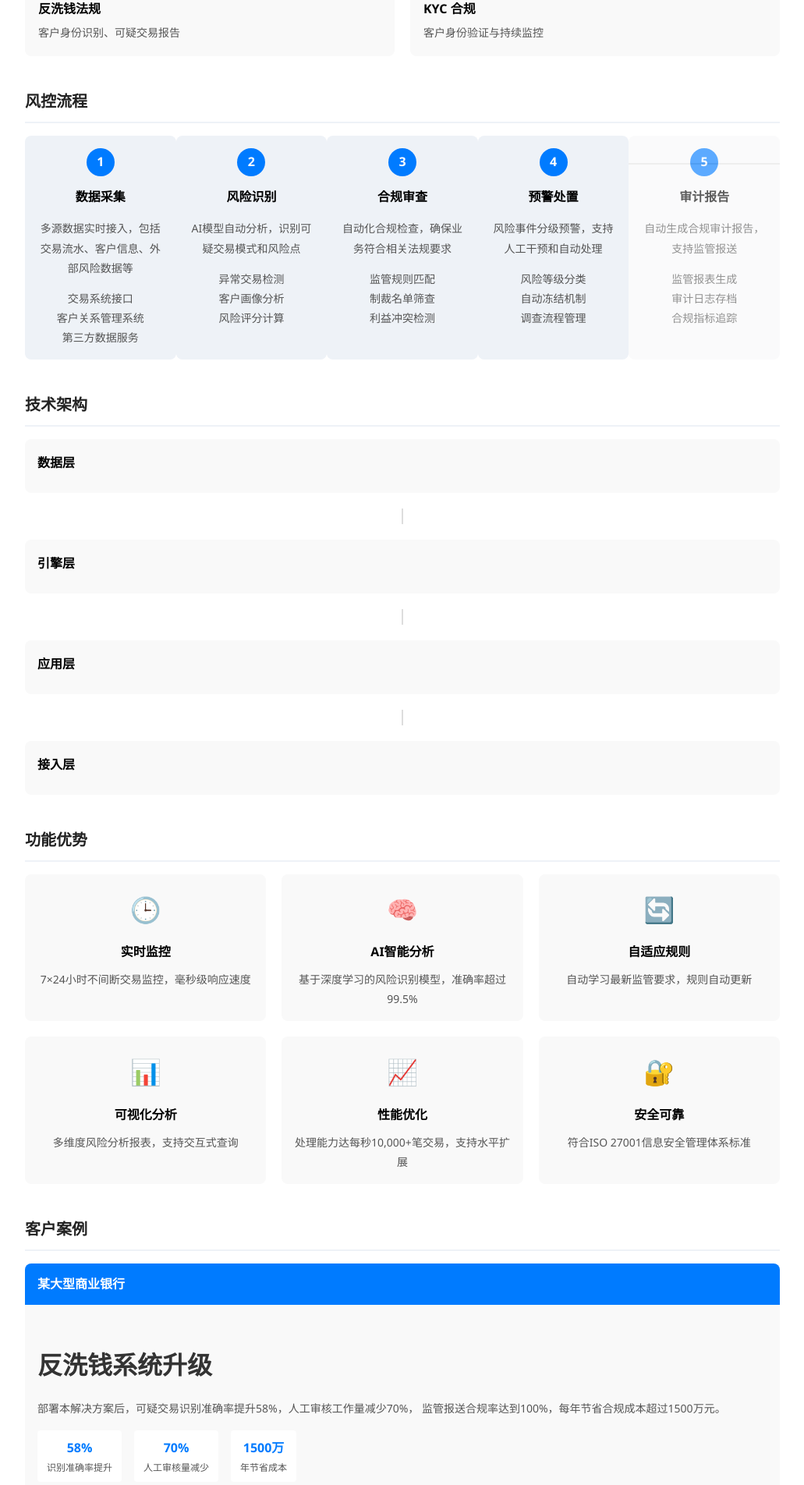
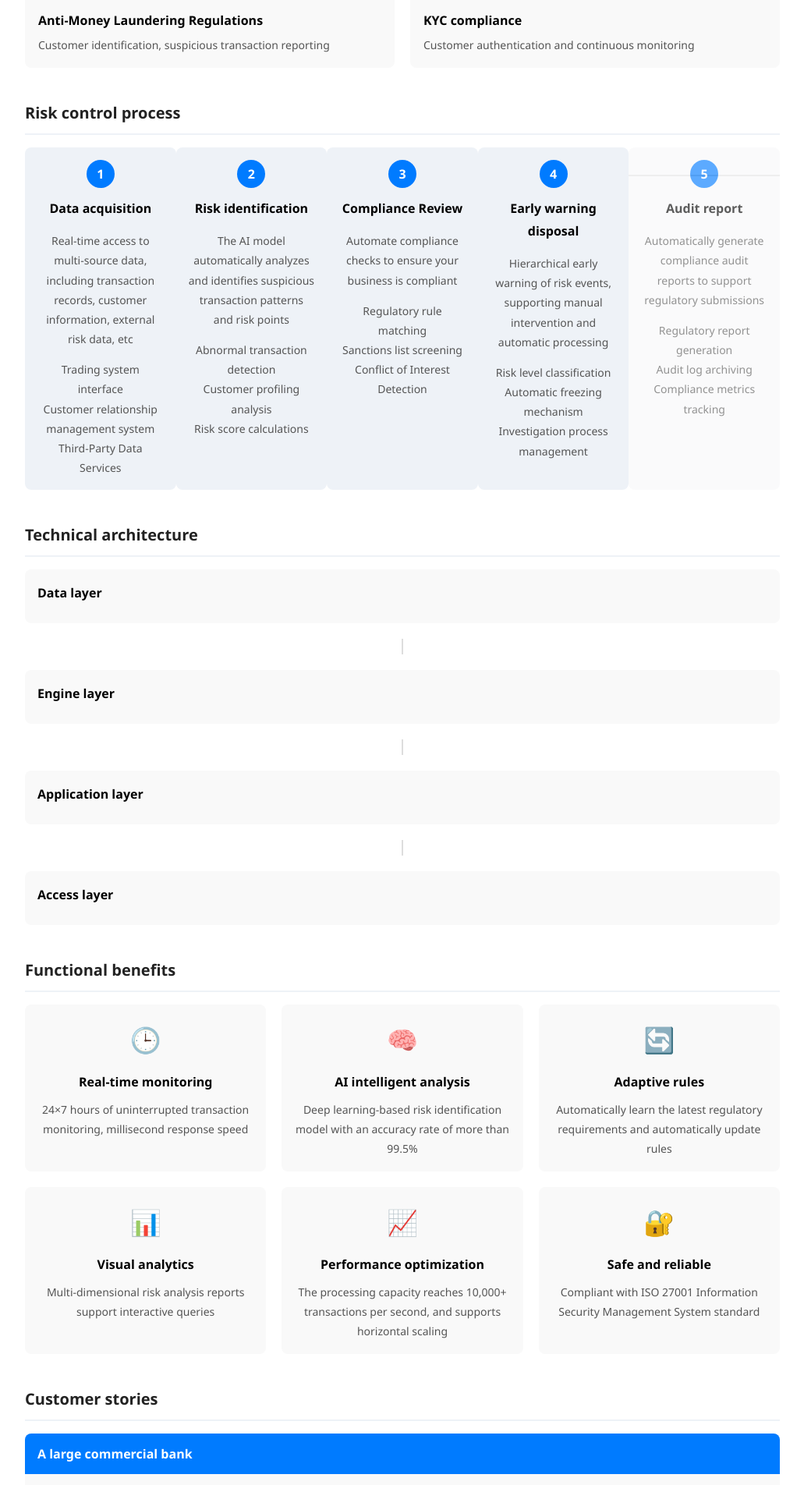
Before and after one commit to maxuchang001/RAG_Promotional_Website, a Vue app: page /finregcompliance in a window 1280 px wide. Shown: the part 816-2720 px from the top of the page at 78% size, without its empty margins (124-1155 px from the left). Built offline with nearby package versions, Linux system fonts and the light colour scheme.

Commit message:
提交用例开发内容

```diff
--- a/src/components/Header.vue
+++ b/src/components/Header.vue
@@ -10,8 +10,8 @@
       <el-sub-menu index="4" >
         <template #title>Use-cases</template>
         <el-menu-item index="4-1" @click="handleMenuClick('/chipdesigncase')">Chip design</el-menu-item>
-        <el-menu-item index="4-2" @click="handleMenuClick('/autonomousvehicles')">Technology & Engineering</el-menu-item>
-        <el-menu-item index="4-3" @click="handleMenuClick('/medicalrobotics')">Medical robotics</el-menu-item>
+        <!-- <el-menu-item index="4-2" @click="handleMenuClick('/autonomousvehicles')">Technology & Engineering</el-menu-item>
+        <el-menu-item index="4-3" @click="handleMenuClick('/medicalrobotics')">Medical robotics</el-menu-item> -->
         <el-menu-item index="4-4" @click="handleMenuClick('/finregcompliance')">Fin-reg compliance</el-menu-item>
       </el-sub-menu>
       <el-menu-item index="5" @click="handleMenuClick('/pricing')">Pricing</el-menu-item>
--- a/src/views/FinregCompliance.vue
+++ b/src/views/FinregCompliance.vue
@@ -1,122 +1,120 @@
 <template>
   <div class="case-detail-page">
     <!-- 导航栏 -->
-    <nav class="case-nav">
+    <!-- <nav class="case-nav">
       <div class="back-link" @click="$router.back()">← 返回场景列表</div>
       <div class="nav-title">技术应用场景</div>
-    </nav>
+    </nav> -->
 
     <!-- 页面标题 -->
     <div class="case-header">
-      <h1 class="case-title">金融风控合规自动化解决方案</h1>
-      <div class="case-meta">Fin - reg compliance / 全流程自动化</div>
-      <div class="case-badge">适配 Basel III/GDPR 法规</div>
+      <h1 class="case-title">Financial risk control and compliance automation solutions</h1>
+      <div class="case-meta">Fin - reg compliance / Full process automation</div>
+      <div class="case-badge">Adaptation to Basel III/GDPR regulations</div>
     </div>
 
     <!-- 核心内容 -->
     <div class="case-content">
       <!-- 方案概述 -->
       <section class="case-section">
-        <h2 class="section-title">方案概述</h2>
+        <h2 class="section-title">Overview of the scenario</h2>
         <p class="section-desc">
-          本解决方案覆盖金融机构反洗钱、数据报送、KYC（客户身份验证）全流程，
-          基于AI算法自动识别可疑交易，智能生成合规报告，完全适配Basel III、GDPR等国际法规要求。
-          系统支持实时监控和预警，审计日志自动生成，帮助金融机构显著降低合规成本，提升风控效率。
+          This solution covers the whole process of anti-money laundering, data reporting, and KYC (customer identity verification) of financial institutions, automatically identifies suspicious transactions based on AI algorithms, intelligently generates compliance reports, and fully adapts to international regulatory requirements such as Basel III and GDPR. The system supports real-time monitoring and early warning, and audit logs are automatically generated, helping financial institutions significantly reduce compliance costs and improve risk control efficiency.
         </p>
       </section>
 
       <!-- 监管法规地图 -->
       <section class="case-section">
-        <h2 class="section-title">监管法规适配</h2>
+        <h2 class="section-title">Regulatory adaptation</h2>
         <div class="regulations-map">
           <div class="regulation-item" :class="{ active: isRegulationActive('basel') }" @click="toggleRegulation('basel')">
             <div class="regulation-icon">🏦</div>
             <div class="regulation-name">Basel III</div>
-            <div class="regulation-desc">资本充足率、流动性风险、杠杆率监管</div>
+            <div class="regulation-desc">Capital adequacy, liquidity risk, leverage regulation</div>
           </div>
           <div class="regulation-item" :class="{ active: isRegulationActive('gdpr') }" @click="toggleRegulation('gdpr')">
             <div class="regulation-icon">🔒</div>
             <div class="regulation-name">GDPR</div>
-            <div class="regulation-desc">个人数据保护与隐私法规</div>
+            <div class="regulation-desc">Personal Data Protection & Privacy Regulations</div>
           </div>
           <div class="regulation-item" :class="{ active: isRegulationActive('aml') }" @click="toggleRegulation('aml')">
             <div class="regulation-icon">🚫💸</div>
-            <div class="regulation-name">反洗钱法规</div>
-            <div class="regulation-desc">客户身份识别、可疑交易报告</div>
+            <div class="regulation-name">Anti-Money Laundering Regulations</div>
+            <div class="regulation-desc">Customer identification, suspicious transaction reporting</div>
           </div>
           <div class="regulation-item" :class="{ active: isRegulationActive('kyc') }" @click="toggleRegulation('kyc')">
             <div class="regulation-icon">👤</div>
-            <div class="regulation-name">KYC 合规</div>
-            <div class="regulation-desc">客户身份验证与持续监控</div>
+            <div class="regulation-name">KYC compliance</div>
+            <div class="regulation-desc">Customer authentication and continuous monitoring</div>
           </div>
         </div>
       </section>
 
       <!-- 风控流程 -->
       <section class="case-section">
-        <h2 class="section-title">风控流程</h2>
+        <h2 class="section-title">Risk control process</h2>
         <div class="risk-control-flow">
           <div class="flow-stage" :class="{ 'active-stage': currentFlowStage >= 1 }">
             <div class="stage-number">1</div>
-            <div class="stage-title">数据采集</div>
+            <div class="stage-title">Data acquisition</div>
             <div class="stage-content">
-              <p>多源数据实时接入，包括交易流水、客户信息、外部风险数据等</p>
+              <p>Real-time access to multi-source data, including transaction records, customer information, external risk data, etc</p>
               <ul>
-                <li>交易系统接口</li>
-                <li>客户关系管理系统</li>
-                <li>第三方数据服务</li>
+                <li>Trading system interface</li>
+                <li>Customer relationship management system</li>
+                <li>Third-Party Data Services</li>
               </ul>
             </div>
           </div>
           <div class="flow-connector"></div>
           <div class="flow-stage" :class="{ 'active-stage': currentFlowStage >= 2 }">
             <div class="stage-number">2</div>
-            <div class="stage-title">风险识别</div>
+            <div class="stage-title">Risk identification</div>
             <div class="stage-content">
-              <p>AI模型自动分析，识别可疑交易模式和风险点</p>
+              <p>The AI model automatically analyzes and identifies suspicious transaction patterns and risk points</p>
               <ul>
-                <li>异常交易检测</li>
-                <li>客户画像分析</li>
-                <li>风险评分计算</li>
+                <li>Abnormal transaction detection</li>
+                <li>Customer profiling analysis</li>
+                <li>Risk score calculations</li>
               </ul>
             </div>
           </div>
           <div class="flow-connector"></div>
           <div class="flow-stage" :class="{ 'active-stage': currentFlowStage >= 3 }">
             <div class="stage-number">3</div>
-            <div class="stage-title">合规审查</div>
+            <div class="stage-title">Compliance Review</div>
             <div class="stage-content">
-              <p>自动化合规检查，确保业务符合相关法规要求</p>
+              <p>Automate compliance checks to ensure your business is compliant</p>
               <ul>
-                <li>监管规则匹配</li>
-                <li>制裁名单筛查</li>
-                <li>利益冲突检测</li>
+                <li>Regulatory rule matching</li>
+                <li>Sanctions list screening</li>
+                <li>Conflict of Interest Detection</li>
               </ul>
             </div>
           </div>
           <div class="flow-connector"></div>
           <div class="flow-stage" :class="{ 'active-stage': currentFlowStage >= 4 }">
             <div class="stage-number">4</div>
-            <div class="stage-title">预警处置</div>
+            <div class="stage-title">Early warning disposal</div>
             <div class="stage-content">
-              <p>风险事件分级预警，支持人工干预和自动处理</p>
+              <p>Hierarchical early warning of risk events, supporting manual intervention and automatic processing</p>
               <ul>
-                <li>风险等级分类</li>
-                <li>自动冻结机制</li>
-                <li>调查流程管理</li>
+                <li>Risk level classification</li>
+                <li>Automatic freezing mechanism</li>
+                <li>Investigation process management</li>
               </ul>
             </div>
           </div>
           <div class="flow-connector"></div>
           <div class="flow-stage" :class="{ 'active-stage': currentFlowStage >= 5 }">
             <div class="stage-number">5</div>
-            <div class="stage-title">审计报告</div>
+            <div class="stage-title">Audit report</div>
             <div class="stage-content">
-              <p>自动生成合规审计报告，支持监管报送</p>
+              <p>Automatically generate compliance audit reports to support regulatory submissions</p>
               <ul>
-                <li>监管报表生成</li>
-                <li>审计日志存档</li>
-                <li>合规指标追踪</li>
+                <li>Regulatory report generation</li>
+                <li>Audit log archiving</li>
+                <li>Compliance metrics tracking</li>
               </ul>
             </div>
           </div>
@@ -125,52 +123,52 @@
 
       <!-- 技术架构 -->
       <section class="case-section">
-        <h2 class="section-title">技术架构</h2>
+        <h2 class="section-title">Technical architecture</h2>
         <div class="tech-architecture">
           <div class="layer" :class="{ 'active-layer': currentLayer === 1 }" @click="setActiveLayer(1)">
-            <div class="layer-title">数据层</div>
+            <div class="layer-title">Data layer</div>
             <div class="layer-content">
               <ul>
-                <li>多源数据采集</li>
-                <li>数据清洗与整合</li>
-                <li>实时数据存储</li>
-                <li>历史数据仓库</li>
+                <li>Multi-source data collection</li>
+                <li>Data cleansing and integration</li>
+                <li>Real-time data storage</li>
+                <li>Historical data warehouse</li>
               </ul>
             </div>
           </div>
           <div class="layer-connector"></div>
           <div class="layer" :class="{ 'active-layer': currentLayer === 2 }" @click="setActiveLayer(2)">
-            <div class="layer-title">引擎层</div>
+            <div class="layer-title">Engine layer</div>
             <div class="layer-content">
               <ul>
-                <li>规则引擎</li>
-                <li>机器学习模型</li>
-                <li>实时计算引擎</li>
-                <li>图计算平台</li>
+                <li>Rules Engine</li>
+                <li>Machine learning models</li>
+                <li>Real-time computing engine</li>
+                <li>Graph computing platform</li>
               </ul>
             </div>
           </div>
           <div class="layer-connector"></div>
           <div class="layer" :class="{ 'active-layer': currentLayer === 3 }" @click="setActiveLayer(3)">
-            <div class="layer-title">应用层</div>
+            <div class="layer-title">Application layer</div>
             <div class="layer-content">
               <ul>
-                <li>反洗钱系统</li>
-                <li>KYC管理系统</li>
-                <li>风险监控平台</li>
-                <li>合规报告系统</li>
+                <li>Anti-Money Laundering System</li>
+                <li>KYC management system</li>
+                <li>Risk monitoring platform</li>
+                <li>Compliance reporting system</li>
               </ul>
             </div>
           </div>
           <div class="layer-connector"></div>
           <div class="layer" :class="{ 'active-layer': currentLayer === 4 }" @click="setActiveLayer(4)">
-            <div class="layer-title">接入层</div>
+            <div class="layer-title">Access layer</div>
             <div class="layer-content">
               <ul>
-                <li>API网关</li>
-                <li>前端应用</li>
-                <li>移动端应用</li>
-                <li>报表与可视化</li>
+                <li>API Gateway</li>
+                <li>Front-end applications</li>
+                <li>Mobile app</li>
+                <li>Reports & Visualizations</li>
               </ul>
             </div>
           </div>
@@ -179,89 +177,87 @@
 
       <!-- 功能优势 -->
       <section class="case-section">
-        <h2 class="section-title">功能优势</h2>
+        <h2 class="section-title">Functional benefits</h2>
         <div class="features-grid">
           <div class="feature-item">
             <div class="feature-icon">🕒</div>
-            <div class="feature-title">实时监控</div>
-            <div class="feature-desc">7×24小时不间断交易监控，毫秒级响应速度</div>
+            <div class="feature-title">Real-time monitoring</div>
+            <div class="feature-desc">24×7 hours of uninterrupted transaction monitoring, millisecond response speed</div>
           </div>
           <div class="feature-item">
             <div class="feature-icon">🧠</div>
-            <div class="feature-title">AI智能分析</div>
-            <div class="feature-desc">基于深度学习的风险识别模型，准确率超过99.5%</div>
+            <div class="feature-title">AI intelligent analysis</div>
+            <div class="feature-desc">Deep learning-based risk identification model with an accuracy rate of more than 99.5%</div>
           </div>
           <div class="feature-item">
             <div class="feature-icon">🔄</div>
-            <div class="feature-title">自适应规则</div>
-            <div class="feature-desc">自动学习最新监管要求，规则自动更新</div>
+            <div class="feature-title">Adaptive rules</div>
+            <div class="feature-desc">Automatically learn the latest regulatory requirements and automatically update rules</div>
           </div>
           <div class="feature-item">
             <div class="feature-icon">📊</div>
-            <div class="feature-title">可视化分析</div>
-            <div class="feature-desc">多维度风险分析报表，支持交互式查询</div>
+            <div class="feature-title">Visual analytics</div>
+            <div class="feature-desc">Multi-dimensional risk analysis reports support interactive queries</div>
           </div>
           <div class="feature-item">
             <div class="feature-icon">📈</div>
-            <div class="feature-title">性能优化</div>
-            <div class="feature-desc">处理能力达每秒10,000+笔交易，支持水平扩展</div>
+            <div class="feature-title">Performance optimization</div>
+            <div class="feature-desc">The processing capacity reaches 10,000+ transactions per second, and supports horizontal scaling</div>
           </div>
           <div class="feature-item">
             <div class="feature-icon">🔐</div>
-            <div class="feature-title">安全可靠</div>
-            <div class="feature-desc">符合ISO 27001信息安全管理体系标准</div>
+            <div class="feature-title">Safe and reliable</div>
+            <div class="feature-desc">Compliant with ISO 27001 Information Security Management System standard</div>
           </div>
         </div>
       </section>
 
       <!-- 客户案例 -->
       <section class="case-section">
-        <h2 class="section-title">客户案例</h2>
+        <h2 class="section-title">Customer stories</h2>
         <div class="customer-cases">
           <div class="case-item">
-            <div class="case-logo">某大型商业银行</div>
+            <div class="case-logo">A large commercial bank</div>
             <div class="case-content">
-              <h3 class="case-title">反洗钱系统升级</h3>
+              <h3 class="case-title">Anti-money laundering system upgrade</h3>
               <p class="case-desc">
-                部署本解决方案后，可疑交易识别准确率提升58%，人工审核工作量减少70%，
-                监管报送合规率达到100%，每年节省合规成本超过1500万元。
+                After the deployment of this solution, the accuracy rate of suspicious transaction identification has been increased by 58%, the workload of manual review has been reduced by 70%, and the compliance rate of regulatory reporting has reached 100%, saving more than 15 million yuan in compliance costs every year.
               </p>
               <div class="case-results">
                 <div class="result-item">
                   <div class="result-value">58%</div>
-                  <div class="result-label">识别准确率提升</div>
+                  <div class="result-label">Recognition accuracy is improved</div>
                 </div>
                 <div class="result-item">
                   <div class="result-value">70%</div>
-                  <div class="result-label">人工审核量减少</div>
+                  <div class="result-label">Fewer manual reviews</div>
                 </div>
                 <div class="result-item">
                   <div class="result-value">1500万</div>
-                  <div class="result-label">年节省成本</div>
+                  <div class="result-label">annual cost savings</div>
                 </div>
               </div>
             </div>
           </div>
           <div class="case-item">
-            <div class="case-logo">某国际保险公司</div>
+            <div class="case-logo">An international insurance company</div>
             <div class="case-content">
-              <h3 class="case-title">KYC流程自动化</h3>
+              <h3 class="case-title">Automate the KYC process</h3>
               <p class="case-desc">
-                通过引入AI驱动的KYC流程，客户身份验证时间从平均3天缩短至2小时，
-                客户开户转化率提升22%，风险客户拦截率提高35%，实现了合规与体验的双赢。
+                Through the introduction of the AI-driven KYC process, the customer identity verification time has been shortened from an average of 3 days to 2 hours, the conversion rate of customer account opening has increased by 22%, and the interception rate of at-risk customers has increased by 35%, achieving a win-win situation for compliance and experience.
               </p>
               <div class="case-results">
                 <div class="result-item">
                   <div class="result-value">93%</div>
-                  <div class="result-label">验证时间缩短</div>
+                  <div class="result-label">Verification time is reduced</div>
                 </div>
                 <div class="result-item">
                   <div class="result-value">22%</div>
-                  <div class="result-label">开户转化率提升</div>
+                  <div class="result-label">The conversion rate of account opening has increased</div>
                 </div>
                 <div class="result-item">
                   <div class="result-value">35%</div>
-                  <div class="result-label">风险拦截率提高</div>
+                  <div class="result-label">The risk interception rate has increased</div>
                 </div>
               </div>
             </div>
@@ -272,8 +268,8 @@
       <!-- 联系咨询 -->
       <section class="contact-section">
         <div class="contact-card">
-          <h3 class="contact-title">获取详细方案资料</h3>
-          <button class="contact-btn">联系技术顾问</button>
+          <h3 class="contact-title">Get detailed program information</h3>
+          <button class="contact-btn">Contact a technical advisor</button>
         </div>
       </section>
     </div>
```
Also changed, not shown: src/views/ChipDesignCase.vue (+17 -18 lines).
